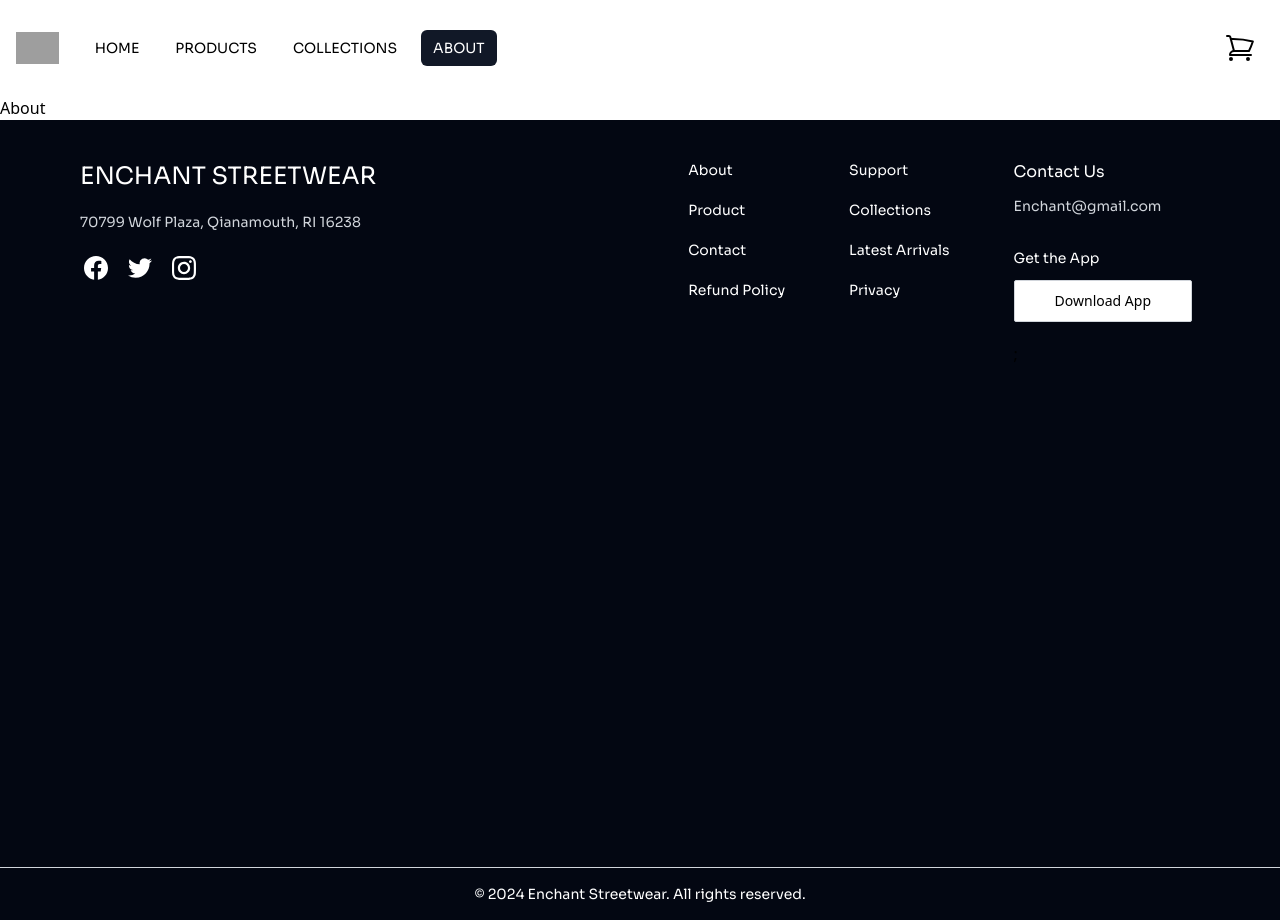
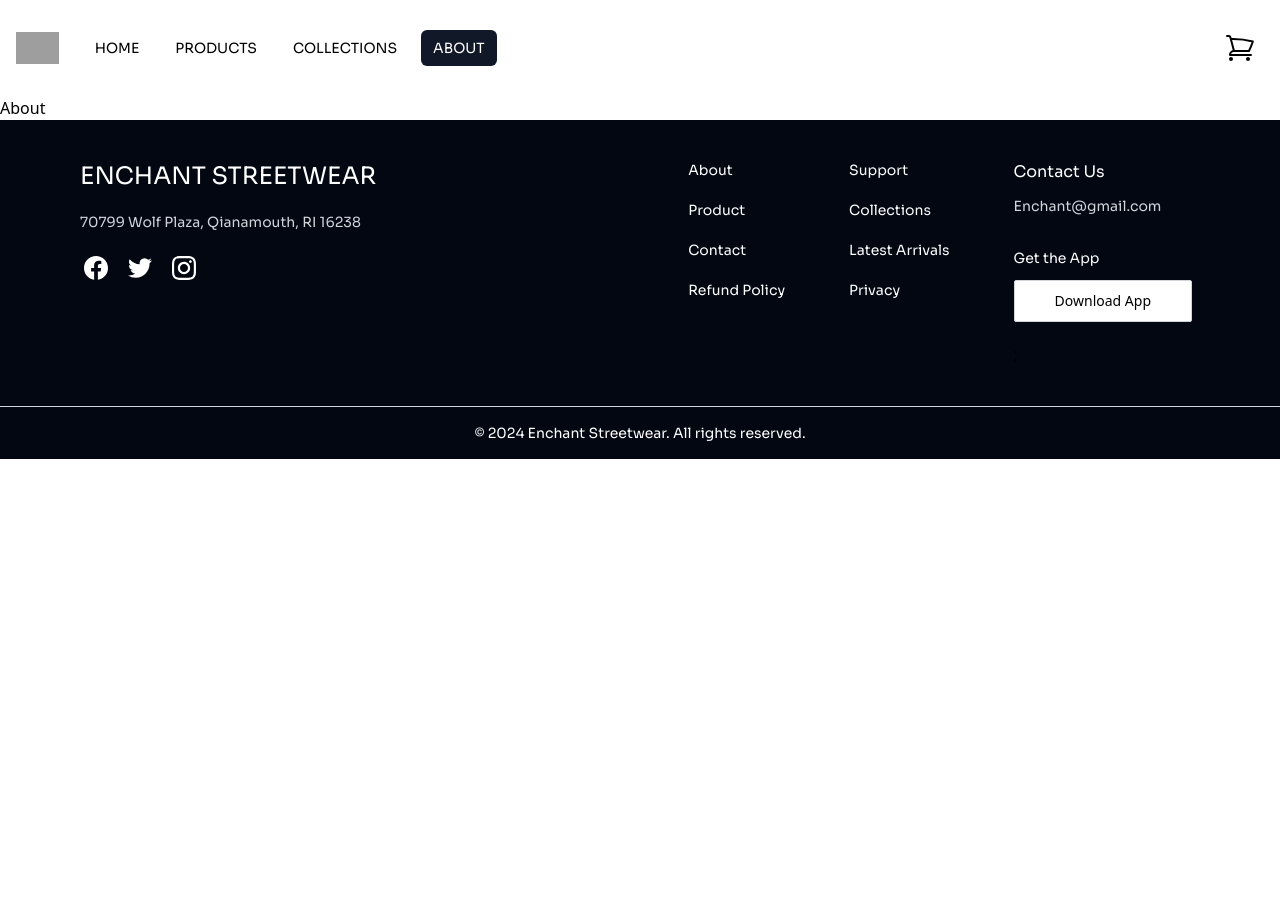
Before and after one commit to h4m24-a/ecommerce-shopping-cart, a React (Vite) app: page /pages/about in a window 1280 px wide. After the commit the page ends 800 px from the top, so only its background shows below. Built offline with nearby package versions, Linux system fonts and the light colour scheme; grey boxes are pictures that could not be loaded.

Commit message:
updated cart ui

```diff
--- a/src/components/Footer.jsx
+++ b/src/components/Footer.jsx
@@ -2,7 +2,7 @@ import Button from "../components/ui/Button";
 
 const Footer = () => {
   return (
-    <footer className="bg-gray-950 min-h-screen flex flex-col">
+    <footer className="bg-gray-950 flex flex-col">
     <div className="flex flex-col justify-between mt-auto  py-10 px-20 md:flex-row flex-1">
       <div className="flex flex-col gap-5">
           <p className="text-white text-2xl uppercase font-sora ">
--- a/src/pages/Cart.jsx
+++ b/src/pages/Cart.jsx
@@ -17,9 +17,6 @@ const Cart = ({ carts, handleRemove }) => {
     }));
   };
 
-  const handleCheckout = () => {
-    alert("Thank you for your order!");
-  };
 
   const decreaseQuantity = (product) => {
     updateQuantity(product, Math.max(quantity[product] - 1, 1)); // first -1 is to decrease by one, second 1 is make sure that its never less than one
@@ -41,6 +38,14 @@ const Cart = ({ carts, handleRemove }) => {
   }, [carts, quantity]);
 
 
+
+
+  const handleCheckout = () => {
+    alert("Thank you for your order!");
+  };
+
+
+
   return (
     <>
       <NavBar />
@@ -48,7 +53,7 @@ const Cart = ({ carts, handleRemove }) => {
       <h1 className="text-3xl text-center font-poppins font-bold mb-4">
         Your Cart
       </h1>
-      <div className="container mb-6 flex-grow max-w-4xl mt-5 mx-auto flex-col flex justify-evenly p-4 lg:flex-row lg:gap-20">
+      <div className="container mb-56 flex-grow max-w-4xl mt-5 mx-auto flex-col flex justify-evenly p-4 lg:flex-row lg:gap-32">
         <div className="flex flex-col  gap-3 items-center flex-1">
           {carts.map((product) => (
             <div
@@ -83,7 +88,7 @@ const Cart = ({ carts, handleRemove }) => {
         </div>
 
         {carts.length > 0 && (
-          <div className="flex flex-col  items-center p-8 gap-5">
+          <div className="flex flex-col mt-6 items-center gap-5 lg:mt-0">
             <h2 className="font-poppins text-lg text">Order summary</h2>
             <p className=" text-md font-montserrat">Total $ {totalPrice}</p>
             <Button
```
